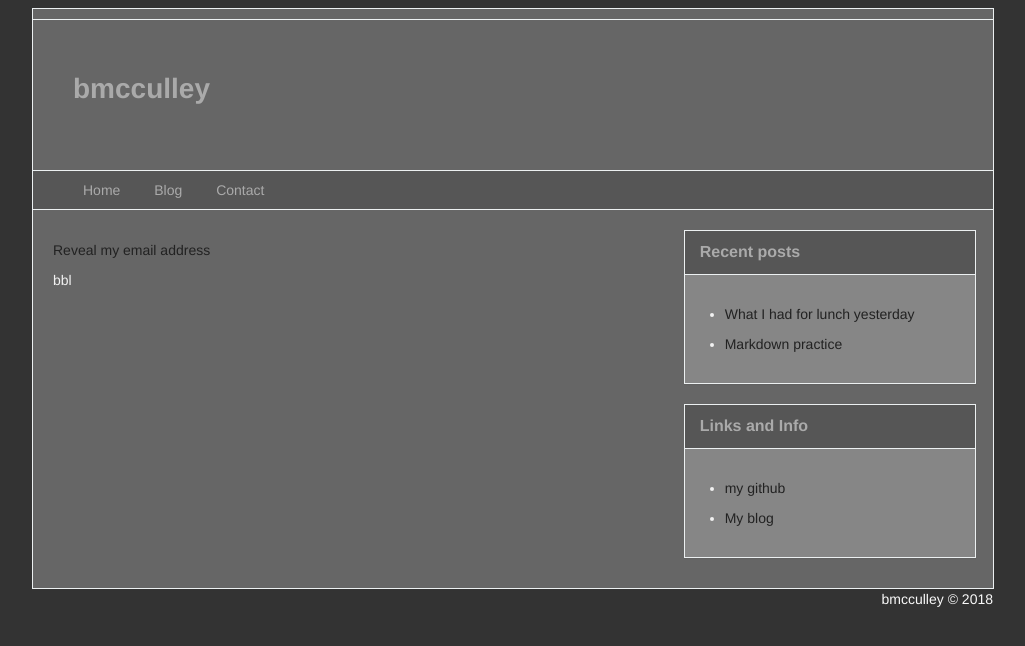
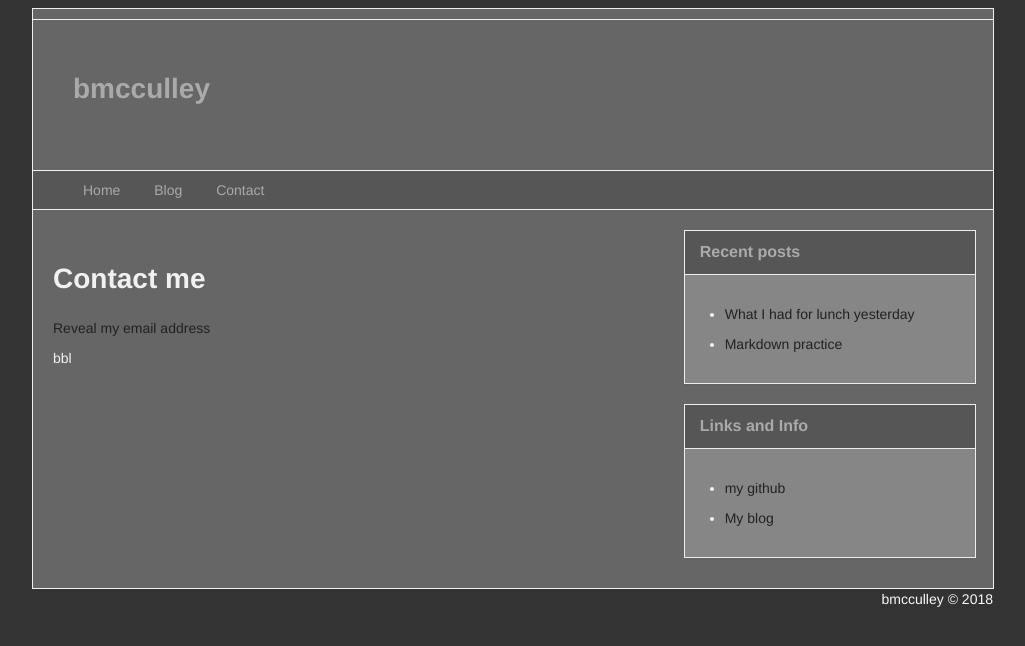
Before and after one commit to 6f0/6f0.github.io, a Jekyll site: the page built from contact.html, in a window 1280 px wide. Shown: the top 646 px of the page, without its empty margins (127-1152 px from the left). Built offline with Jekyll 4.4.1, drawn with Linux system fonts in a browser that asks for light colours.

Commit message:
post title..updates

```diff
--- a/_layouts/post.html
+++ b/_layouts/post.html
@@ -6,7 +6,7 @@
 
             <div class="row">
                 <div class="content col-1">
-		{% if post.title %} {{ post.title }} {% endif %}
+			{% if page.title %}<h1> {{ page.title }} </h1>{% endif %}
                 {{ content }}
                 </div>
                 <div class="sidebar col-2">
```
